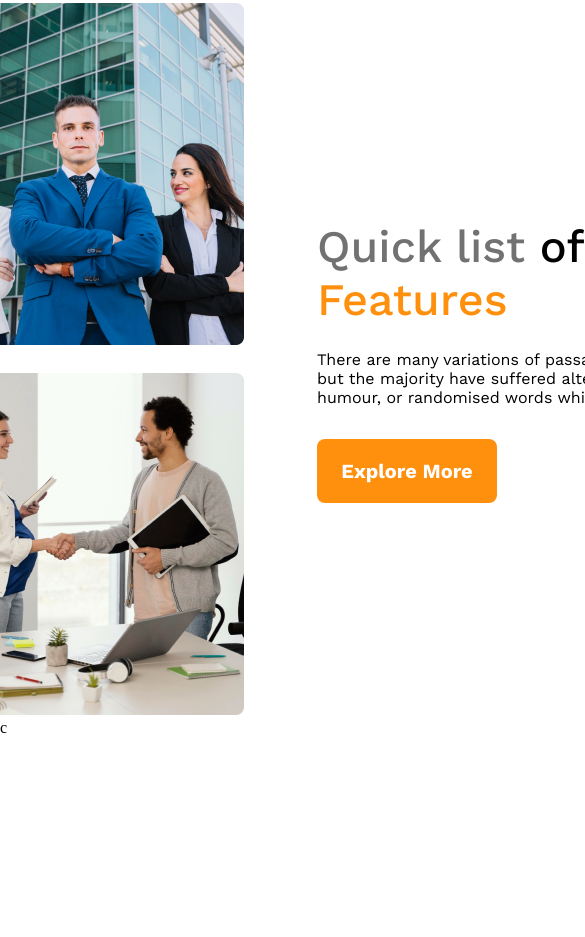
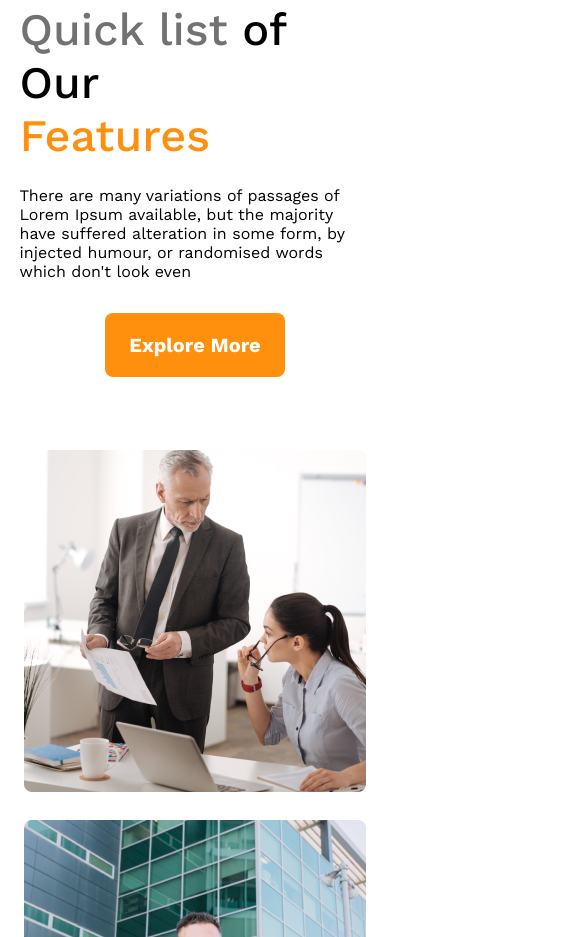
Before and after one commit to afikAfikur/G3-Architacts-website, a plain HTML site: page index.html in a window 390 px wide. Shown: the part 1015-1952 px from the top of the page, 585 px wide, since content can reach past the window. Before the commit the page ends 1752 px from the top, so only its background shows below. Drawn offline with nearby package versions, Linux system fonts and the light colour scheme.

Commit message:
done with making first section responsive

```diff
--- a/index.html
+++ b/index.html
@@ -52,17 +52,17 @@
                     <div class="images_4"><img src="./images/team3.png" alt=""></div>
                     <div class="images_4"><img src="./images/team4.png" alt=""></div>
                 </div>
-                <div>
+                <div class="container_inside">
                     <div class="work-sans-first inside">
                     <h1 class="list"> <span class="quick">Quick list</span> of Our</h1>
                     <h1 class="features list">Features</h1>
                     <p class="there">There are many variations of passages of Lorem Ipsum available, but the majority have suffered alteration in some form, by injected humour, or randomised words which don't look even</p>
                     </div>
-                <div >
+                <div>
                           <button class="ex_1 explore_buttpn work-sans-first ">Explore More</button> </div>
                 </div>
             </div>
-        </section>c
+        </section>
     </main>
     <footer>
 
--- a/styles/index.css
+++ b/styles/index.css
@@ -189,5 +189,22 @@ header{
         text-align: center;
         margin-right: 25px;
     }
+    .first_sec{
+        flex-direction: column-reverse;
+    }
+    .inside{
+        width: 90%;
+       margin-left: 0px auto;
+    }
+    .container_inside{
+        display: flex;
+        flex-direction: column;
+        justify-content: center;
+        align-items: center;
+    }
+    .img_container{
+        display: flex;
+        flex-direction: column;
+    }
 
 }
```
